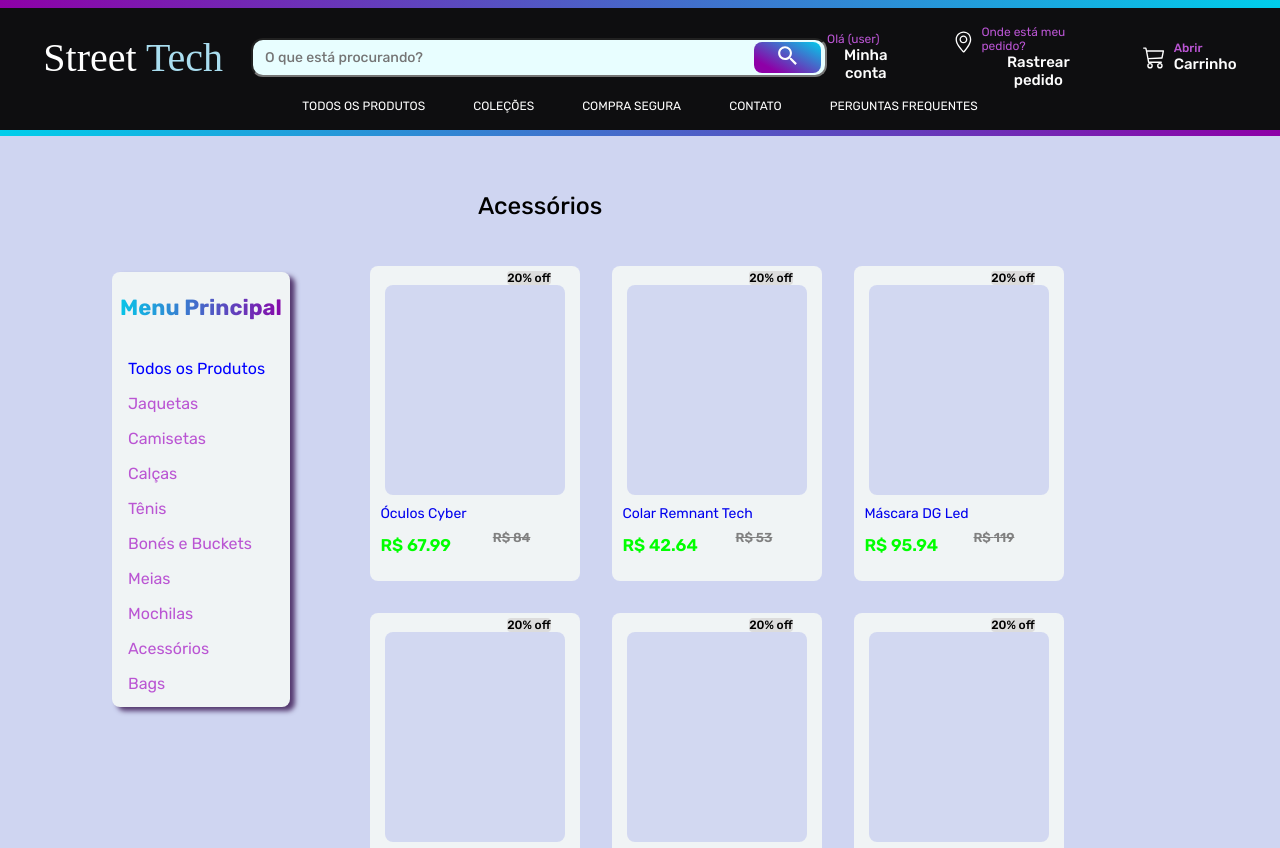
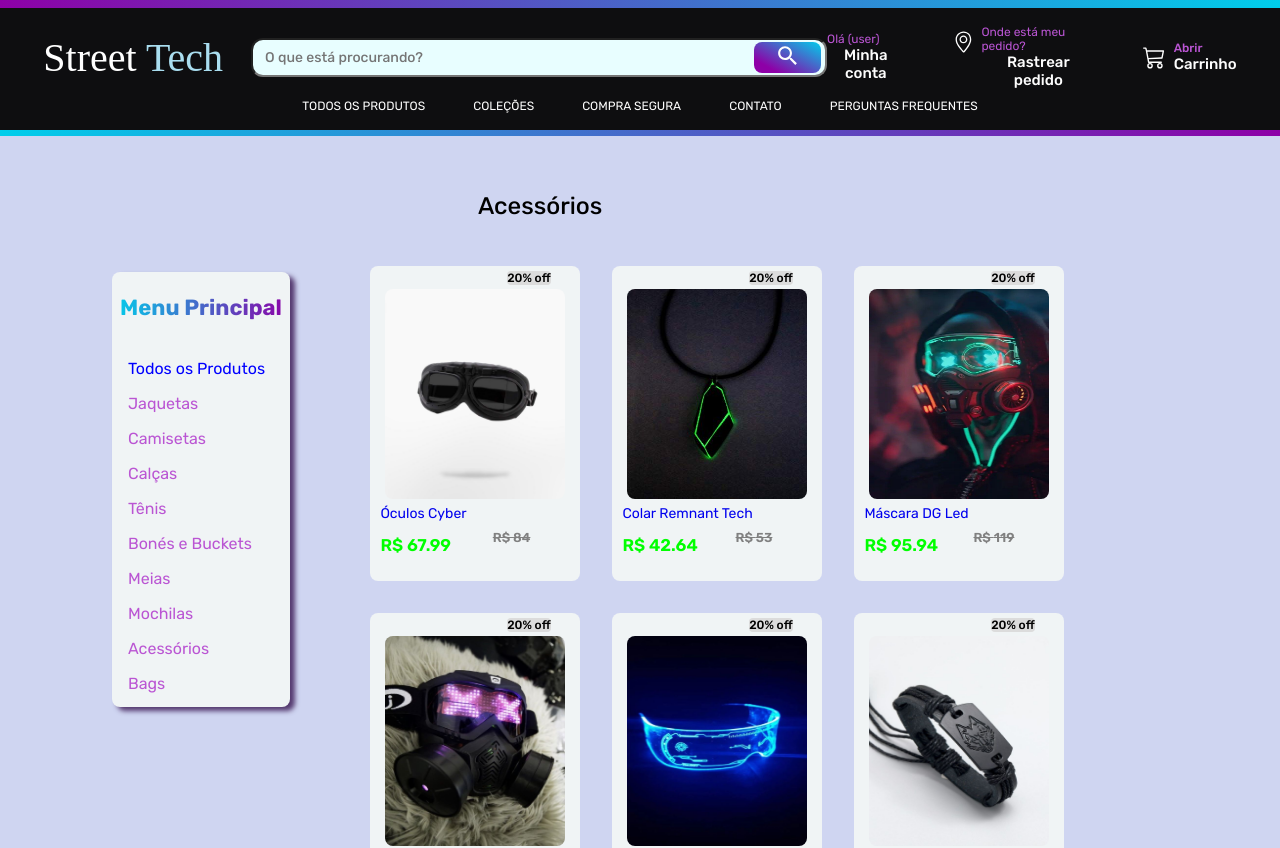
Before and after one commit to gustavocarvalho-ra/NextJs-Loja_Roupas, a Next.js app: page /produtos/ace in a window 1280 px wide. Shown: the top 848 px of the page. Built offline with nearby package versions, Linux system fonts and the light colour scheme; a web font is replaced by a local one.

Commit message:
feat: change property

```diff
--- a/app/components/ProductCard/ProductCard.tsx
+++ b/app/components/ProductCard/ProductCard.tsx
@@ -51,7 +51,7 @@ export default function ProductCard({
             transition: "opacity 0.3s ease-in-out"
           }}
           loading="lazy"
-          onLoadingComplete={() => setIsLoading(false)}
+          onLoad={() => setIsLoading(false)}
         />
       </div>
       <div className="info">
```
